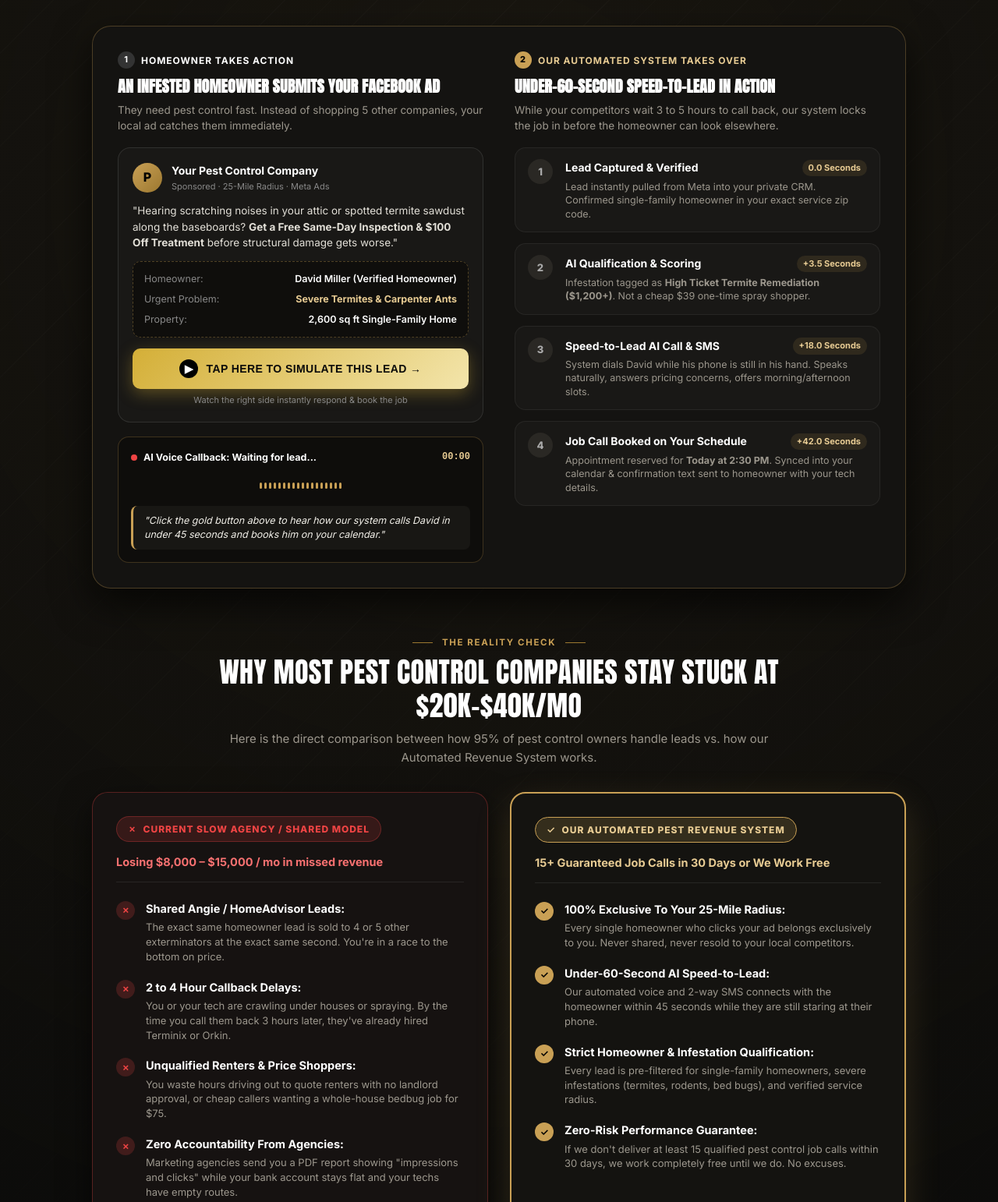
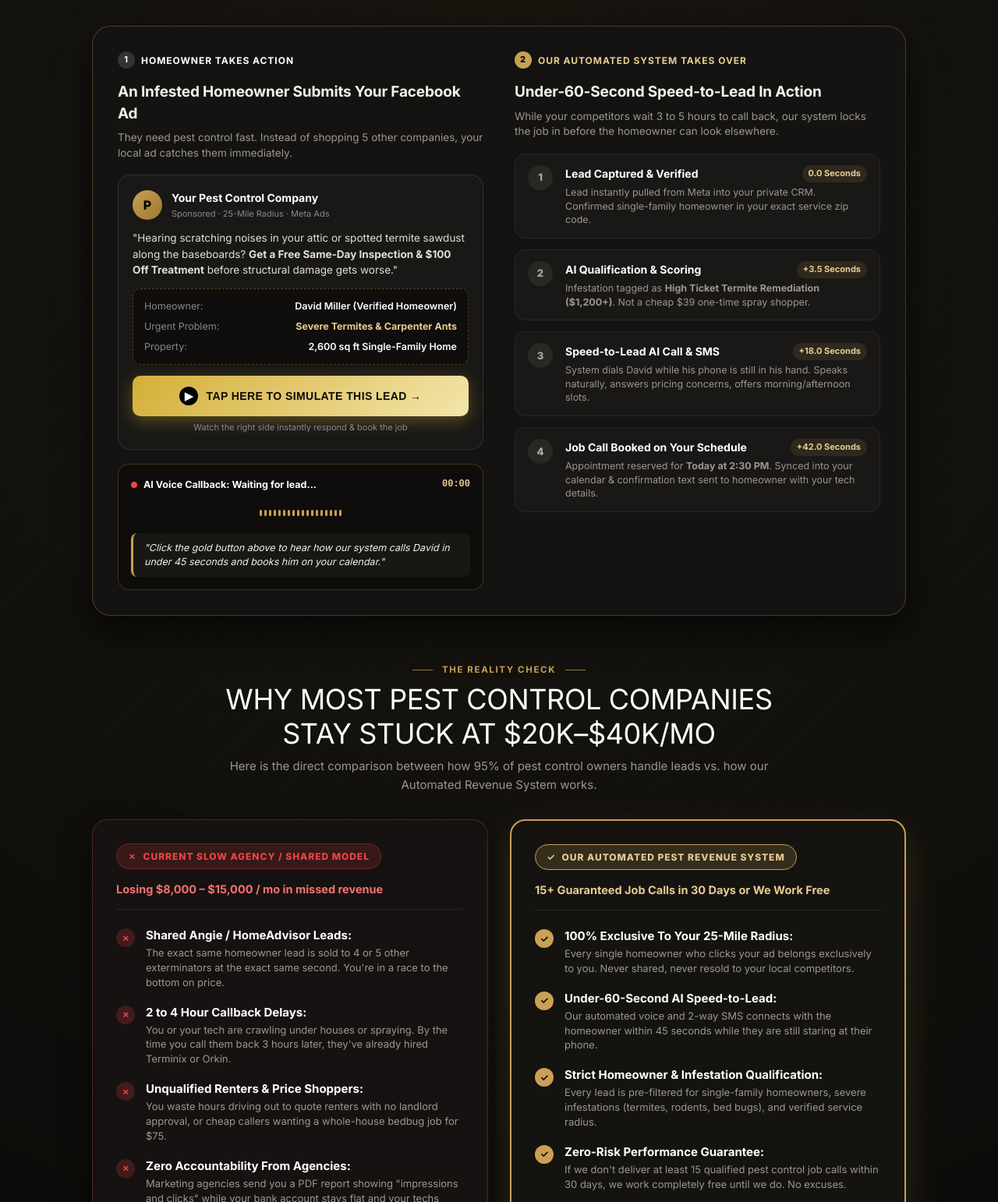
Before and after one commit to romanadnan1039/MRA-MARKETING, a plain HTML site: page index.html in a window 1280 px wide. Shown: the part 1714-3256 px from the top of the page at 78% size. Drawn offline with Linux system fonts and the light colour scheme; a script that the page names is missing.

Commit message:
fix: replace overlapping Anton font on demo card headings with clean, legible Inter font

```diff
--- a/index.html
+++ b/index.html
@@ -897,17 +897,36 @@
   font-weight: 800;
 }
 .demo-col-heading {
-  font-size: 20px;
-  font-weight: 800;
-  color: #fff;
-  margin-bottom: 8px;
-  line-height: 1.3;
+  font-family: 'Inter', -apple-system, BlinkMacSystemFont, sans-serif !important;
+  font-size: 19px !important;
+  font-weight: 700 !important;
+  color: #F3F1EA !important;
+  margin-top: 6px !important;
+  margin-bottom: 8px !important;
+  line-height: 1.45 !important;
+  letter-spacing: -0.01em !important;
+  text-transform: none !important;
 }
 .demo-col-sub {
   font-size: 13.5px;
   color: #9c978d;
   line-height: 1.45;
   margin-bottom: 18px;
+}
+
+
+/* Ensure clean, non-cramped typography across interactive widgets */
+.demo-column h3,
+.comp-card h3,
+.comparison-outer-wrap h3,
+.roi-section-wrap h3 {
+  font-family: 'Inter', -apple-system, BlinkMacSystemFont, sans-serif !important;
+  letter-spacing: -0.01em !important;
+}
+.comp-card strong {
+  font-family: 'Inter', -apple-system, BlinkMacSystemFont, sans-serif !important;
+  font-size: 15px !important;
+  line-height: 1.4 !important;
 }
 
 /* Facebook Ad Box */
```
